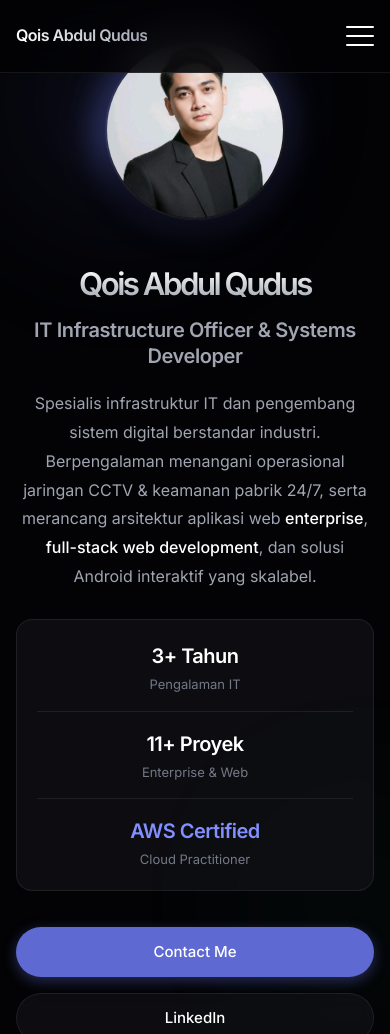
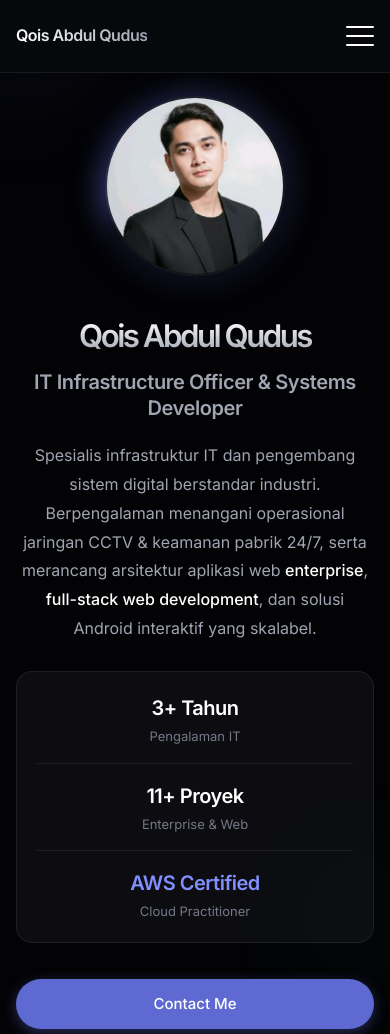
Before and after one commit to asoyyparty/qois-portfolio, a website: page index.html in a window 390 px wide. Shown: the top 1034 px of the page. Drawn offline with Linux system fonts and the light colour scheme.

Commit message:
fix: adjust hero top padding on mobile view to prevent photo clipping and optimize mobile GPU performance

```diff
--- a/styles.css
+++ b/styles.css
@@ -671,8 +671,8 @@ h1, h2, h3, h4 {
   .hero {
     flex-direction: column-reverse;
     text-align: center;
-    padding-top: 80px;
-    gap: 40px;
+    padding-top: 110px;
+    gap: 36px;
   }
   .hero-actions {
     justify-content: center;
@@ -690,15 +690,37 @@ h1, h2, h3, h4 {
 
 @media (max-width: 768px) {
   :root {
-    --space-section: 60px;
+    --space-section: 50px;
     --space-lg: 16px;
     --space-xl: 20px;
   }
 
+  /* GPU Optimization: Disable heavy blur keyframe animation on mobile */
   body::before, body::after {
-    width: 350px;
-    height: 350px;
-    filter: blur(80px);
+    width: 250px;
+    height: 250px;
+    filter: blur(50px);
+    animation: none;
+    opacity: 0.25;
+  }
+
+  .navbar-fixed {
+    background: rgba(8, 9, 13, 0.94);
+    backdrop-filter: blur(10px);
+    -webkit-backdrop-filter: blur(10px);
+  }
+
+  .profile-glow {
+    filter: blur(12px);
+    opacity: 0.5;
+  }
+
+  .section {
+    contain: content;
+  }
+
+  .hero {
+    padding-top: 104px;
   }
 
   .nav-toggle {
@@ -827,8 +849,8 @@ h1, h2, h3, h4 {
   }
 
   .hero {
-    padding-top: 40px;
-    padding-bottom: 60px;
+    padding-top: 96px;
+    padding-bottom: 50px;
   }
 
   .profile-img {
```
